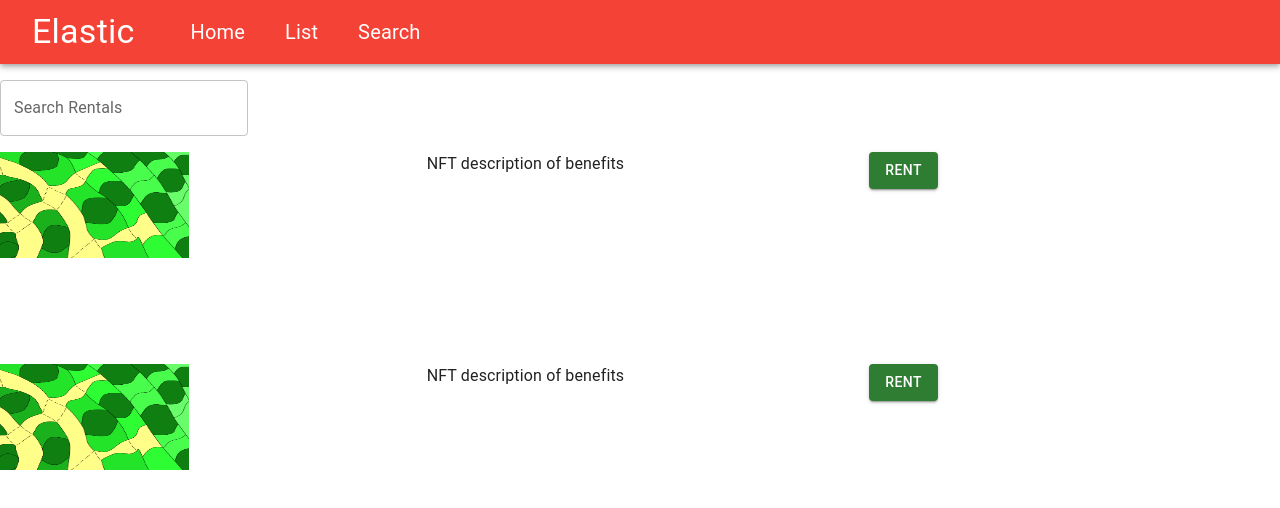
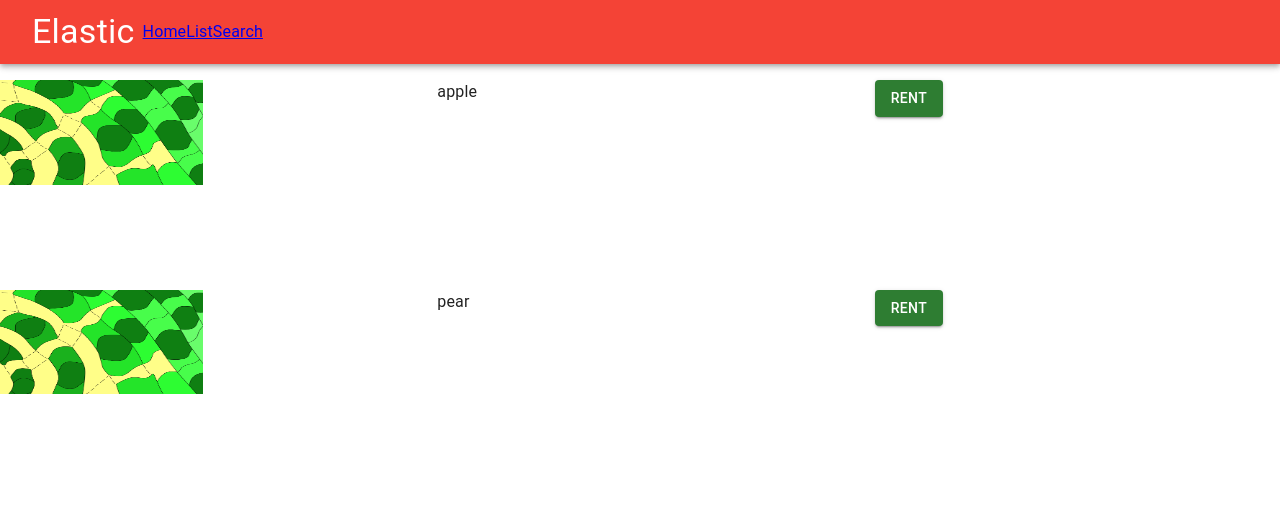
Before and after one commit to EWCunha/EthGlobal-nftRent-elastic, a React (Create React App) app in the folder frontend/: page /Search in a window 1280 px wide. Shown: the top 508 px of the page. Built offline with nearby package versions, Linux system fonts and the light colour scheme.

Commit message:
Redux framework installed and implemented. Changes to mui styling dependencies.

```diff
--- a/frontend/package.json
+++ b/frontend/package.json
@@ -6,14 +6,16 @@
     "@emotion/react": "^11.9.3",
     "@emotion/styled": "^11.9.3",
     "@mui/material": "^5.8.7",
-    "@mui/styles": "^5.8.7",
+    "@reduxjs/toolkit": "^1.8.3",
     "@testing-library/jest-dom": "^5.16.4",
     "@testing-library/react": "^13.3.0",
     "@testing-library/user-event": "^13.5.0",
     "react": "^18.2.0",
     "react-dom": "^18.2.0",
+    "react-redux": "^8.0.2",
     "react-router-dom": "^6.3.0",
     "react-scripts": "5.0.1",
+    "redux": "^4.2.0",
     "web-vitals": "^2.1.4"
   },
   "scripts": {
--- a/frontend/src/App.js
+++ b/frontend/src/App.js
@@ -6,6 +6,7 @@ import List from "./components /List";
 import Search from "./components /Search";
 import Header from "./components /Header";
 import { createTheme, ThemeProvider} from "@mui/material"
+import { useSelector, useDispatch } from "react-redux"
 
 
 let theme = createTheme({
--- a/frontend/src/components /Header.js
+++ b/frontend/src/components /Header.js
@@ -1,5 +1,5 @@
 import React from 'react'
-import { Link } from "react-router-dom";
+import { Link } from 'react-router-dom'
 
 import {
   AppBar,
@@ -9,31 +9,9 @@ import {
   IconButton
 } from '@mui/material'
 
-import { makeStyles } from '@mui/styles';
 
-const useStyles = makeStyles((theme) => ({
-    navlinks: {
-      marginLeft: theme.spacing(1),
-      display: "flex",
-    },
-    logo: {
-      flexGrow: "1",
-      cursor: "pointer",
-    },
-    link: {
-      textDecoration: "none",
-      color: "white",
-      fontSize: "20px",
-      marginLeft: theme.spacing(5),
-      "&:hover": {
-        color: "yellow",
-        borderBottom: "1px solid white",
-      },
-    },
-  }));
 
 const Header = () => {
-const classes = useStyles();
 
   return (
     <>
@@ -41,20 +19,20 @@ const classes = useStyles();
  <CssBaseline />
  <Toolbar>
    <IconButton href="/">
-   <Typography variant="h4" className={classes.logo} color="white">
+   <Typography variant="h4" color="white">
      Elastic
    </Typography>
    </IconButton>
 
 
-     <div className={classes.navlinks} >
-       <Link to="/" className={classes.link}>
+     <div>
+       <Link to="/">
          Home
        </Link>
-       <Link to="/List" className={classes.link} >
+       <Link to="/List">
          List
        </Link>
-       <Link to="/Search" className={classes.link}>
+       <Link to="/Search">
          Search
        </Link>
 
--- a/frontend/src/components /List.js
+++ b/frontend/src/components /List.js
@@ -1,8 +1,40 @@
-import React from 'react'
+import React, { useState, useEffect } from 'react'
 import { Box, Button, Typography, Card, Grid, TextField } from '@mui/material'
+import { useDispatch } from 'react-redux'
 
 const List = () => {
+
+  const [benefits, setBenefits] = useState(null);
+  const [rentPerDay, setRentPerDay] = useState(null);
+  const [collateralDeposit, setCollateralDeposit] = useState(null);
+
+  useEffect (() => {
+    if (benefits){
+      console.log(benefits);
+    }
+  },[benefits])
+
+  useEffect (() => {
+    if (rentPerDay){
+      console.log(rentPerDay);
+    }
+  },[rentPerDay])
+
+  useEffect (() => {
+    if (collateralDeposit){
+      console.log(collateralDeposit);
+    }
+  },[collateralDeposit])
+
+  const dispatch = useDispatch()
+
+  const listNFT= () => {
+    dispatch({type:"ENTER_DESCRIPTION", payload:benefits})
+  }
+
   return (
+
+
 
     <Grid container item spacing = { 2 }>
 
@@ -15,6 +47,7 @@ const List = () => {
       <Grid item xs={ 12 } sm={ 12 } md={ 12 }>
         <TextField label="details benefits"
                   variant="outlined"
+                  onChange={(e) => setBenefits(e.target.value)}
         >
         </TextField>
 
@@ -23,6 +56,7 @@ const List = () => {
       <Grid item xs={ 12 } sm={ 12 } md={ 12 }>
         <TextField label="rent per day"
                   variant="outlined"
+                  onChange={(e) => setRentPerDay(e.target.value)}
         >
         </TextField>
       </Grid>
@@ -30,6 +64,7 @@ const List = () => {
       <Grid item xs={ 12 } sm={ 12 } md={ 12 }>
       <TextField label="collateral deposit"
                   variant="outlined"
+                  onChange={(e) => setCollateralDeposit(e.target.value)}
         >
         </TextField>
       </Grid>
@@ -38,6 +73,7 @@ const List = () => {
         <Box>
           <Button variant="contained"
                   color="error"
+                  onClick={listNFT}
           >LIST NFT
           </Button>
         </Box>
--- a/frontend/src/components /Search.js
+++ b/frontend/src/components /Search.js
@@ -1,28 +1,24 @@
-import React from 'react'
+import React, { useEffect, useState } from 'react'
 import { Box, Button, Typography, Card, Grid, TextField } from '@mui/material'
 import MockNFT from '../img/TestImage.png'
 import { Link } from 'react-router-dom'
+import { useSelector, useDispatch } from 'react-redux'
 
 const Search = () => {
+
+  const dispatch = useDispatch()
+  const benefits = useSelector((state) => state.benefits)
+
+  useEffect(() => {
+    benefits.map((des) => {
+      console.log(des)
+    })
+  },[benefits])
+
+  const SearchResults = () => {
+    return(
+        benefits.map((des) => {
           return (
-    //search rentals - textfield
-
-    //NFT Image column
-    //NFT Name column
-    //Rent button column
-
-    <Grid container item spacing = { 2 }>
-
-      <Grid item sx={{marginBottom:2}}>
-        <TextField label="Search Rentals"
-                    xs={ 12 }
-                    sm={ 12 }
-                    md={ 12 }
-        >
-
-        </TextField>
-      </Grid>
-
             <Grid container columnSpacing = { { xs:4, sm:4, md:4 } }>
               <Grid item xs={ 4 } sm={ 4 } md={ 4 }>
 
@@ -31,7 +27,7 @@ const Search = () => {
               </Grid>
 
               <Grid item xs={ 4 } sm={ 4 } md={ 4 }>
-            <Typography>NFT description of benefits</Typography>
+                <Typography>{des}</Typography>
               </Grid>
 
               <Grid item xs={ 4 } sm={ 4 } md={ 4 }>
@@ -44,32 +40,16 @@ const Search = () => {
                 </Link>
 
               </Grid>
+            </Grid>
+          )
+        }
+      )
+    )
+  }
 
+  return (
 
-          <Grid item xs={ 4 } sm={ 4 } md={ 4 }>
-          <img width='50%' height='50%' src={MockNFT}/>
-          </Grid>
-
-          <Grid item xs={ 4 } sm={ 4 } md={ 4 }>
-            <Typography>NFT description of benefits</Typography>
-          </Grid>
-
-          <Grid item xs={ 4 } sm={ 4 } md={ 4 }>
-
-            <Link to="/Rent">
-            <Button variant="contained"
-                  color="success"
-            >
-              Rent
-            </Button>
-            </Link>
-
-          </Grid>
-
-      </Grid>
-
-
-    </Grid>
+    <SearchResults/>
 
   )
 }
--- a/frontend/src/index.js
+++ b/frontend/src/index.js
@@ -2,6 +2,12 @@ import React from 'react';
 import ReactDOM from 'react-dom/client';
 import App from './App';
 import { BrowserRouter } from 'react-router-dom';
+import { Provider } from 'react-redux';
+import { configureStore } from '@reduxjs/toolkit'
+import { legacy_createStore as createStore} from 'redux'
+import rootReducer from './reducers/rootReducer';
+
+const store = createStore(rootReducer)
 
 const root = ReactDOM.createRoot(
   document.getElementById("root")
@@ -9,6 +15,8 @@ const root = ReactDOM.createRoot(
 
 root.render(
     <BrowserRouter>
-      <App />
+      <Provider store={store}>
+        <App />
+      </Provider>
     </BrowserRouter>
 );
--- /dev/null
+++ b/frontend/src/reducers/rootReducer.js
@@ -0,0 +1,16 @@
+const initialState = {
+    benefits: ["apple", "pear"]
+ }
+
+ function rootReducer( state = initialState, action) {
+    switch(action.type) {
+        case "ENTER_DESCRIPTION":
+            return {
+                benefits: [...state.benefits, action.payload]
+            }
+        default:
+            return state
+    }
+ }
+
+ export default rootReducer
```
Also changed, not shown: 1 other file (tests, documents, lock files or other folders). Lines whose indentation alone changed are shown as unchanged.
